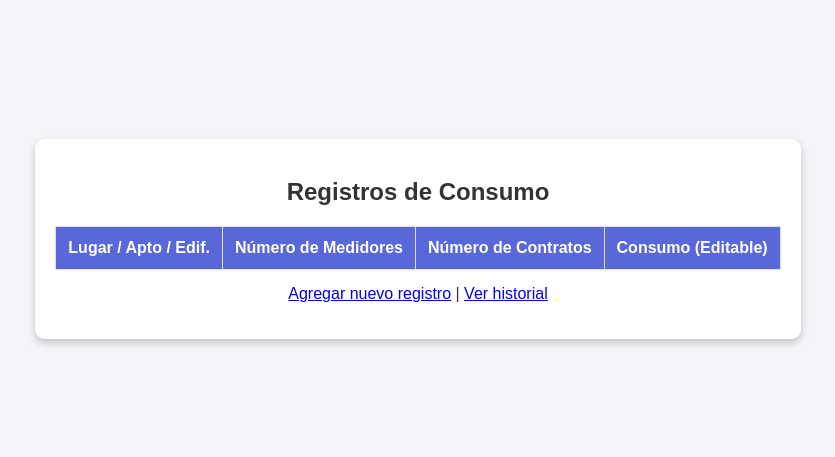
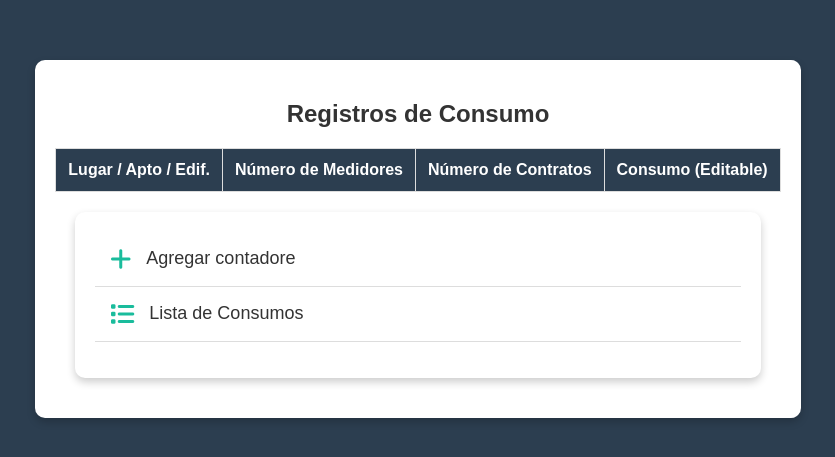
Before and after one commit to Andreilin12/Retom--energy-1.0, a plain HTML site: page Gestion-de-consumos.html in a window 1280 px wide. Shown: the part 161-618 px from the top of the page, without its empty margins (222-1057 px from the left). Drawn offline with Linux system fonts and the light colour scheme; no server answers.

Commit message:
Update Gestion-de-consumos.html

```diff
--- a/Gestion-de-consumos.html
+++ b/Gestion-de-consumos.html
@@ -4,16 +4,85 @@
   <meta charset="UTF-8">
   <meta name="viewport" content="width=device-width, initial-scale=1.0">
   <title>Visualización de Registros</title>
+  <link href="https://fonts.googleapis.com/css2?family=Poppins:wght@300;400;600&display=swap" rel="stylesheet">
+    <link href="https://cdnjs.cloudflare.com/ajax/libs/font-awesome/6.0.0-beta3/css/all.min.css" rel="stylesheet">
+
   <style>
-    body { font-family: Arial, sans-serif; background-color: #f4f4f9; color: #333; display: flex; justify-content: center; align-items: center; min-height: 100vh; margin: 0; }
-    .container { max-width: 800px; background-color: #fff; border-radius: 10px; box-shadow: 0 4px 8px rgba(0, 0, 0, 0.2); padding: 20px; margin: 20px; }
-    h2 { text-align: center; color: #333; }
-    table { width: 100%; margin-top: 20px; border-collapse: collapse; text-align: left; }
-    table, th, td { border: 1px solid #ddd; }
-    th, td { padding: 12px; }
-    th { background-color: #5a67d8; color: #fff; }
-    .editable { background-color: #edf2f7; cursor: text; transition: background-color 0.3s ease; }
-    .editable:focus { background-color: #e2e8f0; outline: none; }
+    body {
+    	font-family: Arial, sans-serif;
+    	background-color: #2c3e50;
+    	color: #333; display: flex;
+    	justify-content: center;
+    	align-items: center;
+    	min-height: 100vh;
+    	margin: 0;
+    	}
+    .container {
+    	max-width: 800px;
+    	background-color: #fff;
+    	border-radius: 10px;
+    	box-shadow: 0 4px 8px rgba(0, 0, 0, 0.2);
+    	padding: 20px;
+    	margin: 20px;
+    	}
+    h2 {
+    	text-align: center;
+    	color: #333;
+    	}
+    table {
+    	width: 100%; margin-top: 20px;
+    	border-collapse: collapse;
+    	text-align: left;
+    	}
+    table, th, td {
+    	border: 1px solid #ddd;
+    	}
+    th, td {
+    	padding: 12px;
+    	}
+    th {
+    	background-color: #2c3e50;
+    	color: #fff;
+    	}
+    .editable {
+    	background-color: #edf2f7;
+    	cursor: text;
+    	transition: background-color 0.3s ease;
+    	}
+    .editable:focus {
+    	background-color: #e2e8f0;
+    	outline: none;
+    	}
+
+
+  .icon {
+            font-size: 24px;
+            margin-right: 15px;
+            color: #1abc9c;
+        }
+        .config-title {
+            flex: 1; /* Para ocupar el espacio restante */
+            font-size: 18px;
+        }
+        a {
+            text-decoration: none;
+            color: inherit;
+        }
+
+        .config-item {
+            display: flex;
+            align-items: center;
+            padding: 15px;
+            border-bottom: 1px solid #ddd;
+            transition: background-color 0.3s;
+        }
+        .config-item:hover {
+            background-color: #16a085;
+        }
+        .config-item:last-child {
+            border-bottom: none; /* Eliminar el borde en el último ítem */
+        }
+
   </style>
 </head>
 <body>
@@ -33,8 +102,16 @@
       </tbody>
     </table>
     <p style="text-align: center; margin-top: 15px;">
-      <a href="formulario.html">Agregar nuevo registro</a> |
-      <a href="historial.html">Ver historial</a>
+      <div class="container">
+    <div class="config-item">
+        <i class="fas fa-plus icon"></i>
+        <a href="formulario-de-coontadores.html" class="config-title">Agregar contadore</a>
+    </div>
+    <div class="config-item">
+        <i class="fas fa-list icon"></i>
+        <a href="Historial de contadores.html" class="config-title">Lista de Consumos</a>
+    </div>
+    </a>
     </p>
   </div>
 
```
